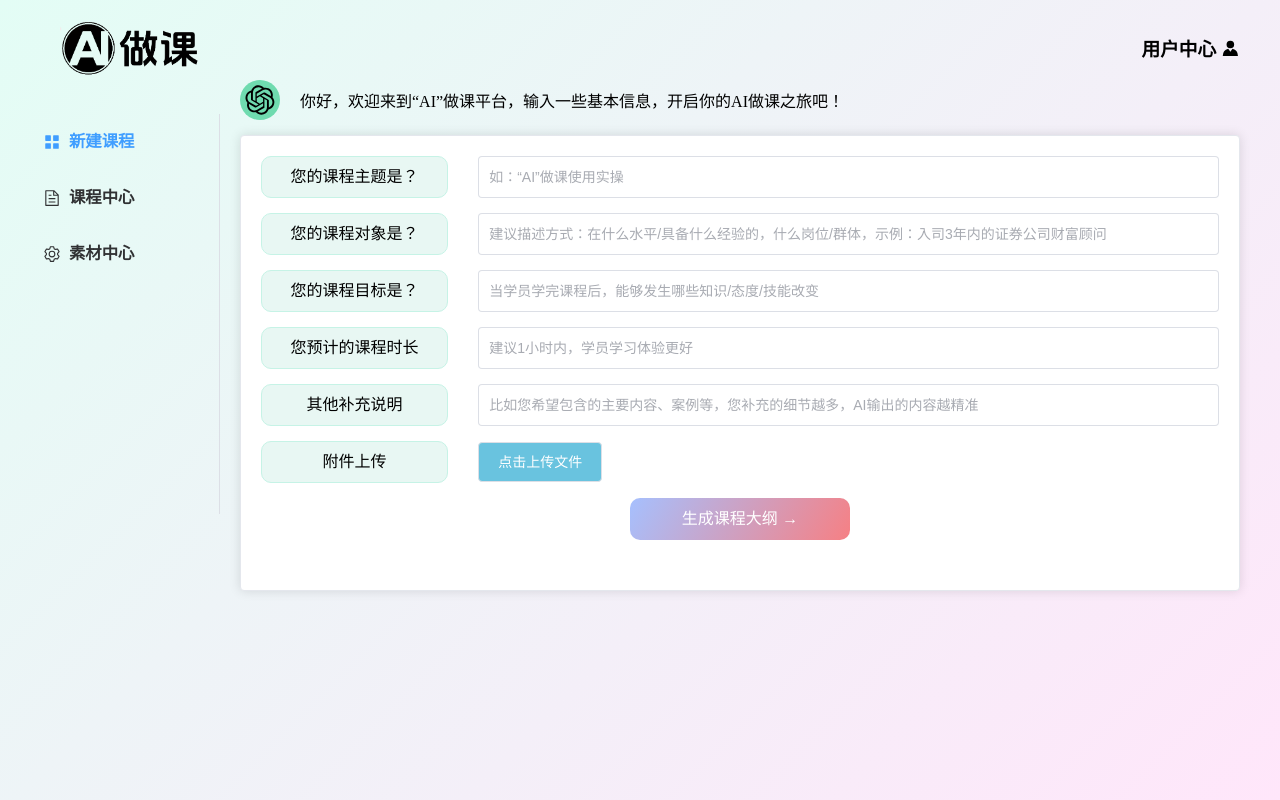
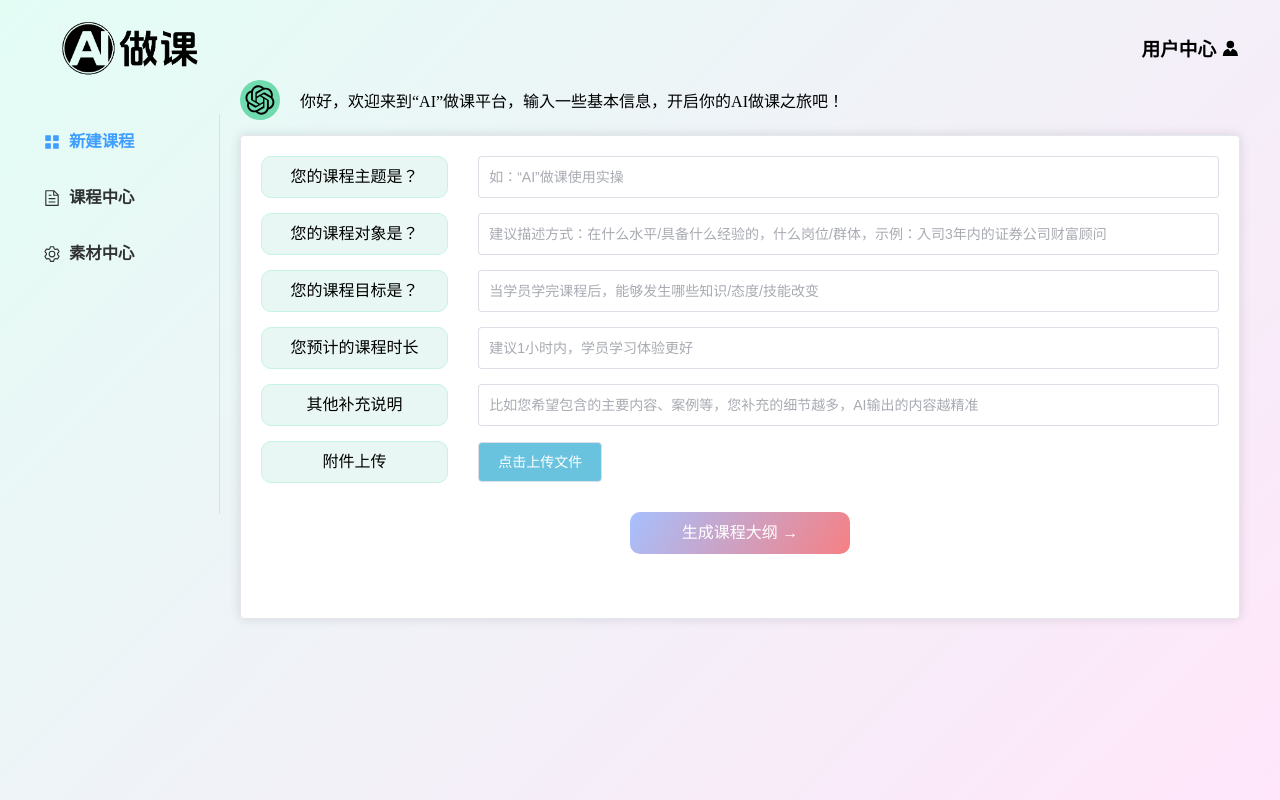
Before and after one commit to zhao-dawei/ai-ppt-vedio, a Vue app: page / in a window 1280 px wide. Built offline with nearby package versions, Linux system fonts and the light colour scheme.

Commit message:
调整课程

```diff
--- a/src/App.vue
+++ b/src/App.vue
@@ -56,7 +56,7 @@ const asideWidth = ref(wid)
   cursor: pointer;
   /* margin-top: 20px; */
   font-size: medium;
-  margin: 0 auto;
+  margin: 14px auto;
   /* display: flex;
   justify-content: center;
   align-items: center; */
```
